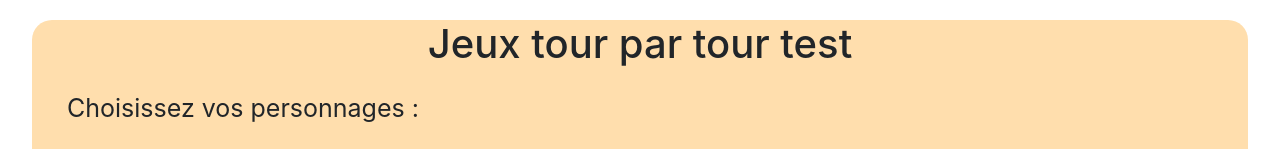
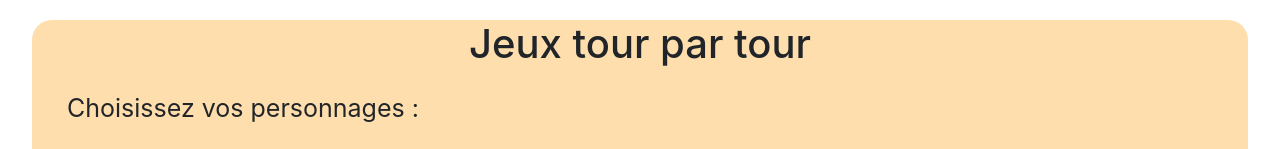
Before and after one commit to christophe13012/plateauReact, a React (Create React App) app: page / in a window 1280 px wide. Shown: the top 149 px of the page. Built offline with nearby package versions, Linux system fonts and the light colour scheme; what @hapi/joi would draw is missing.

Commit message:
Update header.jsx

```diff
--- a/src/components/header.jsx
+++ b/src/components/header.jsx
@@ -2,7 +2,7 @@ import React from "react";
 
 const Header = () => {
   return (
-    <h1 style={{ textAlign: "center", fontSize: 40 }}>Jeux tour par tour test</h1>
+    <h1 style={{ textAlign: "center", fontSize: 40 }}>Jeux tour par tour</h1>
   );
 };
 
```
